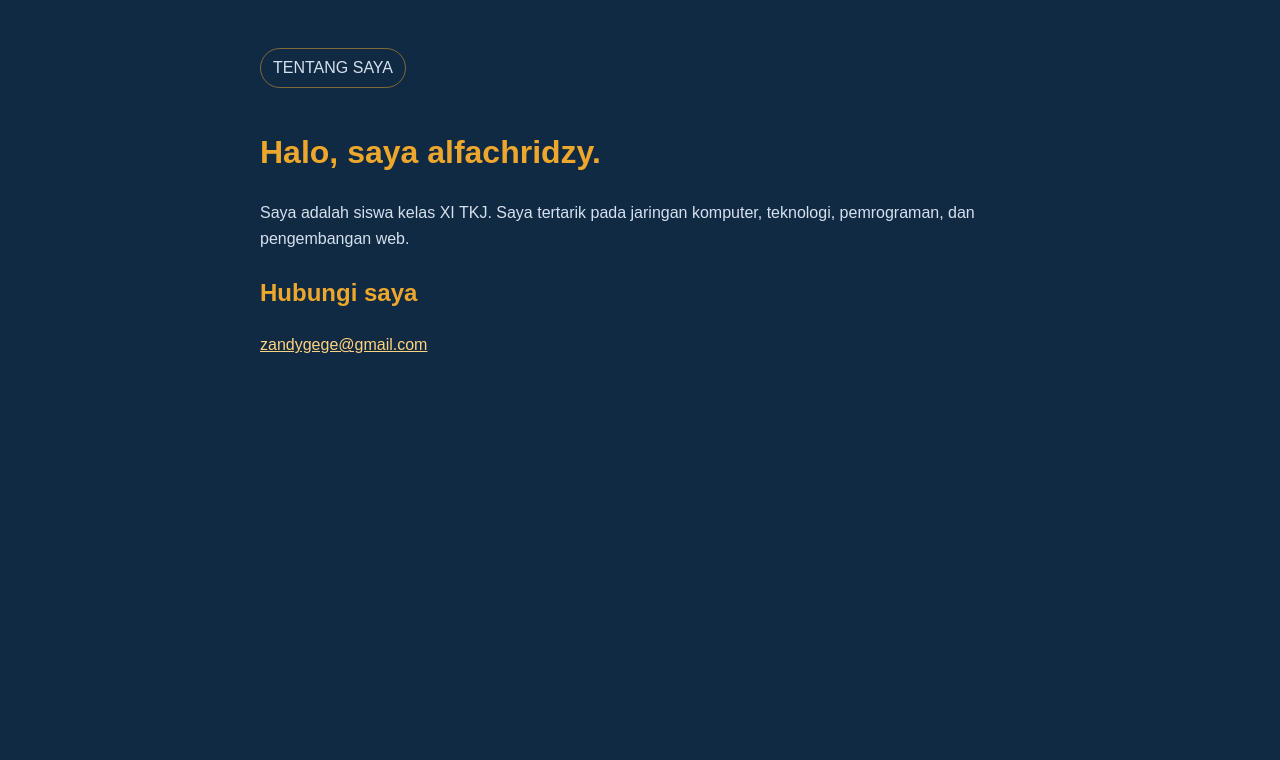
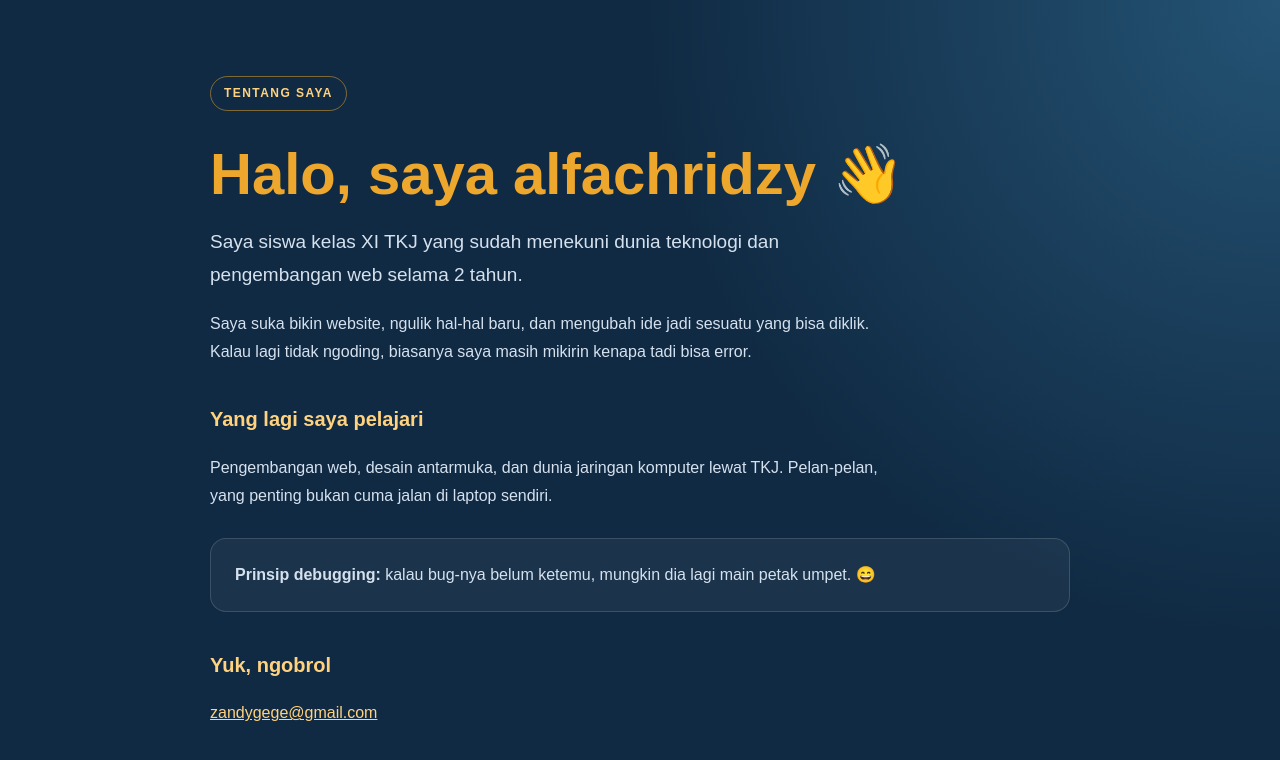
Before and after one commit to Hanzku/portofolio3D, a website: page static/about.html in a window 1280 px wide. Drawn offline with Linux system fonts and the light colour scheme.

Commit message:
Update about page with a casual developer intro

```diff
--- a/static/about.html
+++ b/static/about.html
@@ -3,23 +3,56 @@
 <head>
   <meta charset="utf-8">
   <meta name="viewport" content="width=device-width, initial-scale=1">
+  <meta name="theme-color" content="#102a43">
   <title>Tentang Saya — alfachridzy</title>
   <style>
     * { box-sizing: border-box; }
-    body { margin: 0; padding: 32px; color: #f7f2e8; background: #102a43; font: 16px/1.65 Arial, sans-serif; }
-    main { max-width: 760px; margin: 0 auto; }
-    p { color: #d6e1ee; }
-    h1, h2 { color: #eda72d; }
-    .tag { display: inline-block; padding: 6px 12px; border: 1px solid #eda72d80; border-radius: 99px; }
+    body {
+      margin: 0;
+      padding: clamp(24px, 5vw, 64px);
+      color: #f7f2e8;
+      background: radial-gradient(circle at top right, #245374 0, transparent 42%), #102a43;
+      font: 16px/1.75 Arial, sans-serif;
+    }
+    main { max-width: 860px; margin: 0 auto; }
+    .tag {
+      display: inline-block;
+      padding: 6px 13px;
+      border: 1px solid #eda72d80;
+      border-radius: 99px;
+      color: #ffd27f;
+      font-size: 12px;
+      font-weight: 700;
+      letter-spacing: .12em;
+    }
+    h1 { margin: 20px 0 12px; color: #eda72d; font-size: clamp(34px, 6vw, 58px); line-height: 1.08; }
+    h2 { margin-top: 36px; color: #ffd27f; font-size: 20px; }
+    p { max-width: 700px; color: #d6e1ee; }
+    .intro { font-size: 19px; }
+    .card {
+      margin-top: 28px;
+      padding: 22px 24px;
+      border: 1px solid #ffffff25;
+      border-radius: 16px;
+      background: #ffffff0c;
+    }
+    .card p { margin: 0; }
     a { color: #ffd27f; }
+    @media (max-width: 560px) { body { padding: 24px 18px; } .card { padding: 18px; } }
   </style>
 </head>
 <body>
   <main>
     <p class="tag">TENTANG SAYA</p>
-    <h1>Halo, saya alfachridzy.</h1>
-    <p>Saya adalah siswa kelas XI TKJ. Saya tertarik pada jaringan komputer, teknologi, pemrograman, dan pengembangan web.</p>
-    <h2>Hubungi saya</h2>
+    <h1>Halo, saya alfachridzy 👋</h1>
+    <p class="intro">Saya siswa kelas XI TKJ yang sudah menekuni dunia teknologi dan pengembangan web selama 2 tahun.</p>
+    <p>Saya suka bikin website, ngulik hal-hal baru, dan mengubah ide jadi sesuatu yang bisa diklik. Kalau lagi tidak ngoding, biasanya saya masih mikirin kenapa tadi bisa error.</p>
+    <h2>Yang lagi saya pelajari</h2>
+    <p>Pengembangan web, desain antarmuka, dan dunia jaringan komputer lewat TKJ. Pelan-pelan, yang penting bukan cuma jalan di laptop sendiri.</p>
+    <div class="card">
+      <p><strong>Prinsip debugging:</strong> kalau bug-nya belum ketemu, mungkin dia lagi main petak umpet. 😄</p>
+    </div>
+    <h2>Yuk, ngobrol</h2>
     <p><a href="mailto:zandygege@gmail.com">zandygege@gmail.com</a></p>
   </main>
 </body>
```
